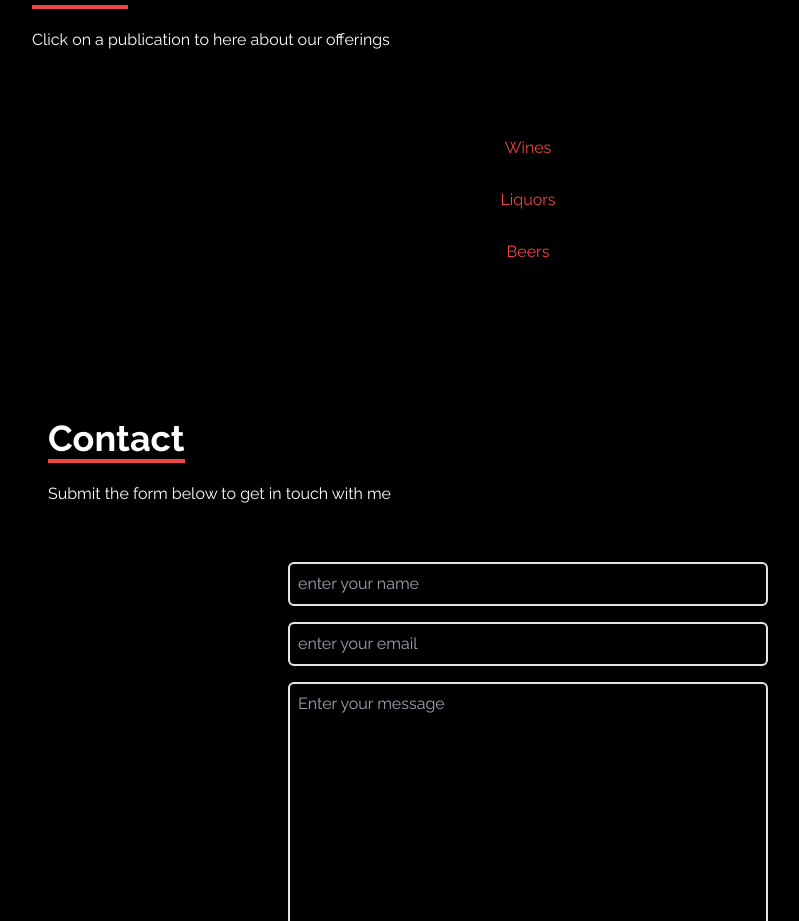
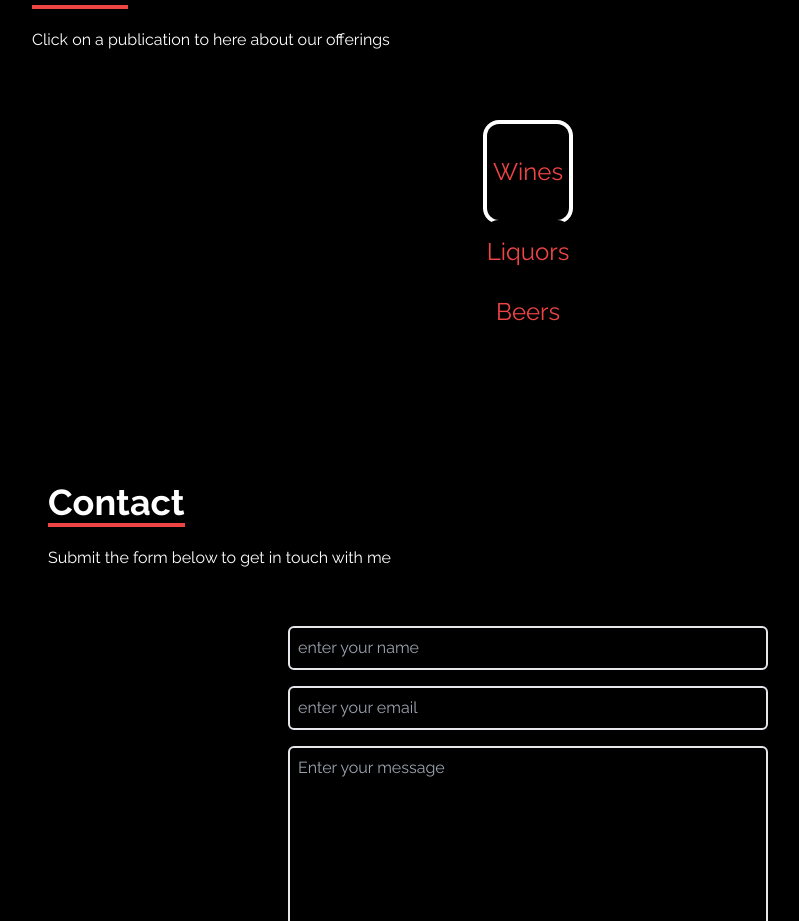
Before and after one commit to gkozlowskidesign/React-LiquorStore, a React (Create React App) app: page / in a window 1280 px wide. Shown: the part 1273-2194 px from the top of the page, without its empty margins (112-911 px from the left). Built offline with nearby package versions, Linux system fonts and the light colour scheme.

Commit message:
Update Menu.jsx

```diff
--- a/src/components/Menu.jsx
+++ b/src/components/Menu.jsx
@@ -16,12 +16,12 @@
             <div className='flex justify-center items-center'>
              <div class="bg-black rounded-xl mx-auto p-8">
                     <div class="bg-black rounded-xl list-none text-center mx-auto">
-                      <li class="py-3 bg-black ring-4 ring-black rounded-xl">
-                        <a href="/wine" class="list-none text-red-500 hover:text-red-300">Wines</a></li>
+                      <li class="py-8 bg-black ring-4 ring-white rounded-xl">
+                        <a href="/wine" class="list-none text-2xl text-red-500 hover:text-red-300">Wines</a></li>
                       <li class="py-3 mt-1 bg-black ring-4 ring-black rounded-xl">
-                        <a href="/liquor" class="list-none text-red-500 hover:text-red-300">Liquors</a></li>
+                        <a href="/liquor" class="list-none text-2xl text-red-500 hover:text-red-300">Liquors</a></li>
                       <li class="py-3 mt-1 bg-black ring-4 ring-black rounded-xl">
-                        <a href="/beer" class="list-none text-red-500 hover:text-red-300">Beers</a></li>
+                        <a href="/beer" class="list-none text-2xl text-red-500 hover:text-red-300">Beers</a></li>
                     </div>
                 </div>
             </div>
```
